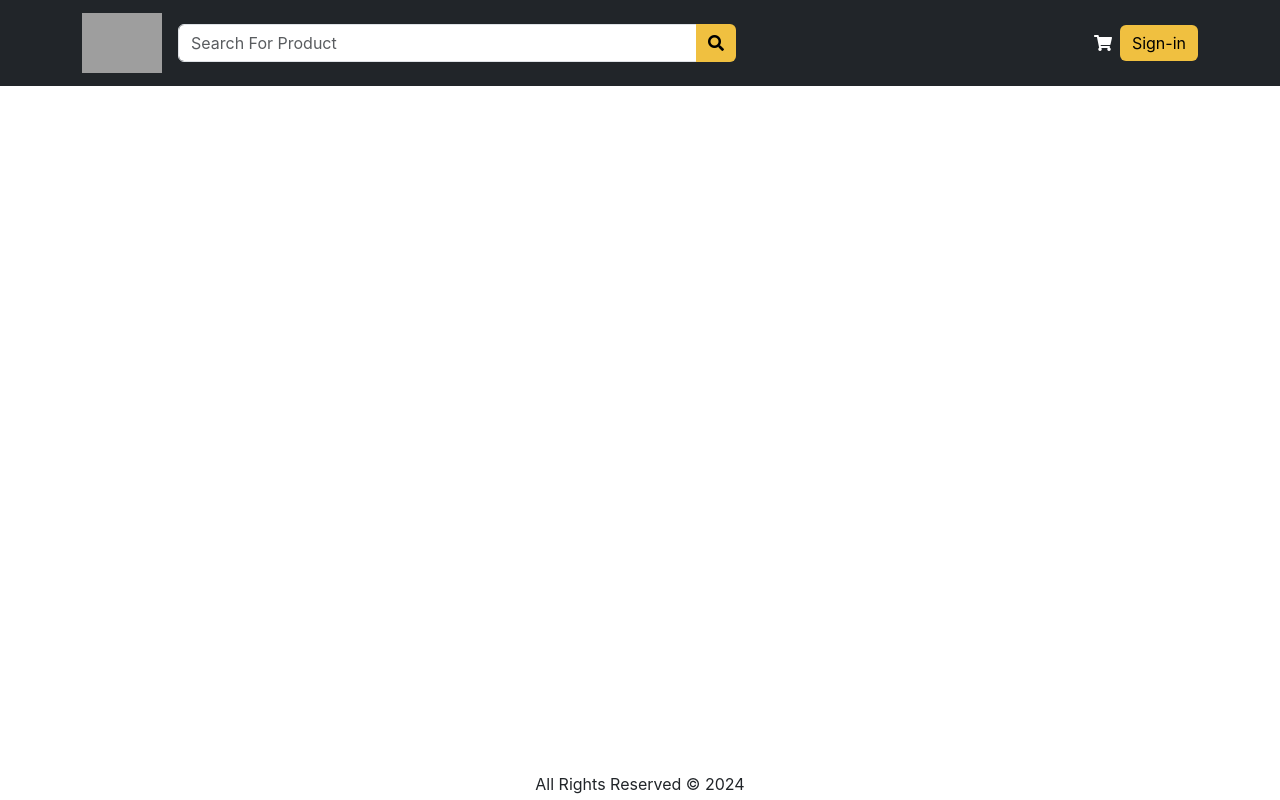
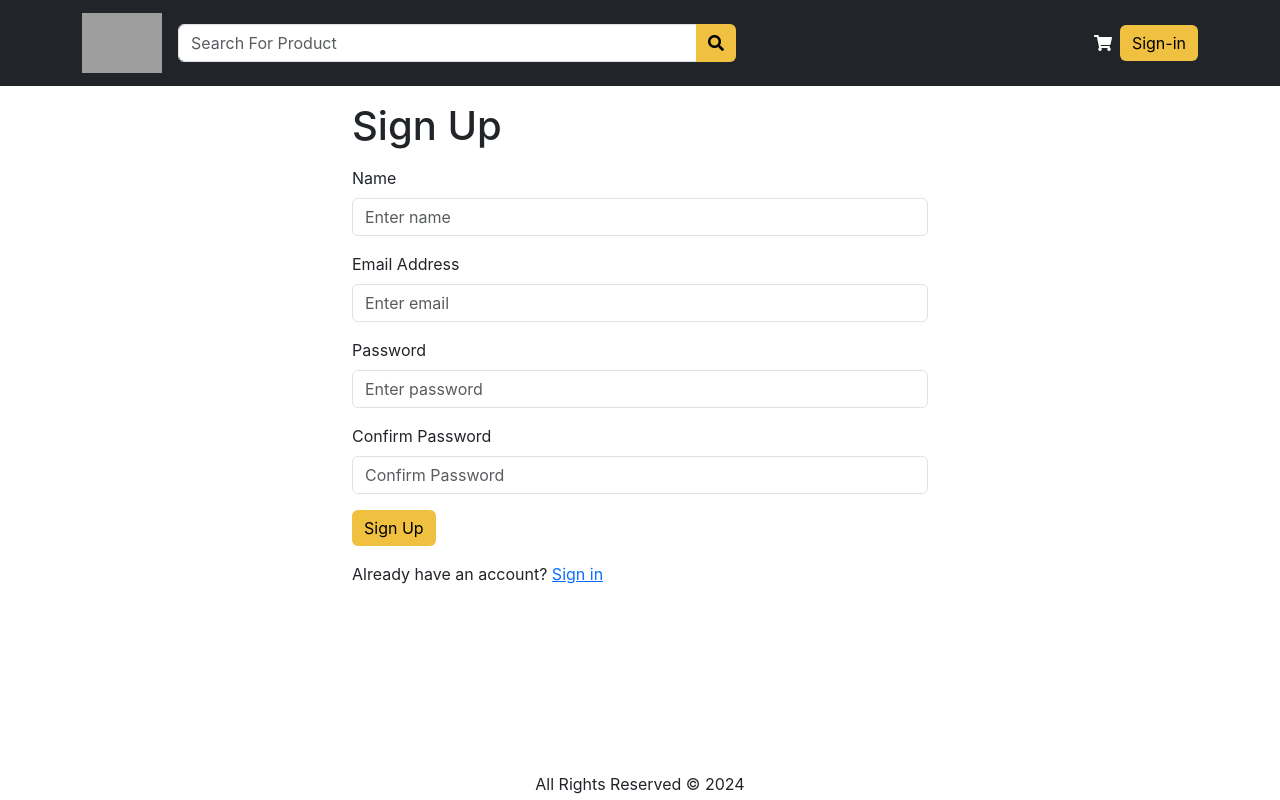
Before and after one commit to PixelPirate365/AmazonasApp, a React (Vite) app in the folder Frontend/: page /signup in a window 1280 px wide. Built offline with nearby package versions, Linux system fonts and the light colour scheme; grey boxes are pictures that could not be loaded.

Commit message:
update cart initialState

```diff
--- a/Frontend/src/Actions.jsx
+++ b/Frontend/src/Actions.jsx
@@ -2,5 +2,6 @@ const GET_REQUEST = "GET_REQUEST";
 const GET_ERROR = "GET_ERROR";
 const GET_SUCCESS = "GET_SUCCESS";
 const USER_SIGNIN = "USER_SIGNIN";
+const USER_SIGNOUT = "USER_SIGNOUT";
 
-export { GET_ERROR, GET_REQUEST, GET_SUCCESS, USER_SIGNIN };
+export { GET_ERROR, GET_REQUEST, GET_SUCCESS, USER_SIGNIN, USER_SIGNOUT };
--- a/Frontend/src/App.jsx
+++ b/Frontend/src/App.jsx
@@ -7,6 +7,7 @@ import Footer from "./components/Shared/Footer";
 import Header from "./components/Shared/Header";
 import SignInPage from "./Pages/SignInPage";
 import { ToastContainer } from "react-toastify";
+import SignUpPage from "./Pages/SignUpPage";
 
 function App() {
   return (
@@ -19,6 +20,8 @@ function App() {
             <Routes>
               <Route path="/" element={<HomePage />} />
               <Route path="signin" element={<SignInPage />} />
+              <Route path="signup" element={<SignUpPage />} />
+              <Route path="*" element={<h1>Not Found</h1>} />
             </Routes>
           </Container>
         </main>
--- a/Frontend/src/Pages/SignInPage.jsx
+++ b/Frontend/src/Pages/SignInPage.jsx
@@ -1,17 +1,24 @@
-import { useState } from "react";
+import { useState, useContext } from "react";
 import Button from "react-bootstrap/Button";
 import axios from "axios";
 import Container from "react-bootstrap/Container";
 import Title from "../components/Shared/Title";
 import Form from "react-bootstrap/Form";
-import { Link, useNavigate } from "react-router-dom";
+import { Link, useNavigate, useLocation } from "react-router-dom";
 import { toast } from "react-toastify";
 import { getError } from "../utils";
+import { Store } from "../store";
+import { USER_SIGNIN } from "../Actions";
 
 const SignInPage = () => {
   const [email, setEmail] = useState("");
   const [password, setPassword] = useState("");
   const navigate = useNavigate();
+
+  const { search } = useLocation();
+  const redirectInUrl = new URLSearchParams(search).get("redirect");
+  const redirect = redirectInUrl ? redirectInUrl : "/";
+  const { dispatch: ctxDispatch } = useContext(Store);
 
   const submitHandler = async (e) => {
     e.preventDefault();
@@ -20,8 +27,9 @@ const SignInPage = () => {
         email: email,
         password: password,
       });
+      ctxDispatch({ type: USER_SIGNIN, payload: data });
       localStorage.setItem("userInfo", JSON.stringify(data));
-      navigate("/");
+      navigate(redirect);
     } catch (error) {
       toast.error(getError(error));
     }
--- a/Frontend/src/Pages/SignUpPage.jsx
+++ b/Frontend/src/Pages/SignUpPage.jsx
@@ -1,8 +1,98 @@
+import { useState, useContext } from "react";
+import { useLocation, useNavigate } from "react-router-dom";
+import { toast } from "react-toastify";
+import { getError } from "../utils";
+import { Store } from "../store";
+import { USER_SIGNIN } from "../Actions";
+import Container from "react-bootstrap/esm/Container";
+import Title from "../components/Shared/Title";
+import Form from "react-bootstrap/Form";
+import Button from "react-bootstrap/Button";
+import { Link } from "react-router-dom";
+import axios from "axios";
 
 const SignUpPage = () => {
+  const navigate = useNavigate();
+
+  const [name, setName] = useState("");
+  const [email, setEmail] = useState("");
+  const [password, setPassword] = useState("");
+  const [confirmPassword, setConfirmPassword] = useState("");
+  const { search } = useLocation();
+  const redirectInUrl = new URLSearchParams(search).get("redirect");
+  const redirect = redirectInUrl ? redirectInUrl : "/";
+
+  const { state, dispatch: ctxDispatch } = useContext(Store);
+
+  const submitHandler = async (e) => {
+    e.preventDefault();
+    if (password !== confirmPassword) {
+      toast.error("Passwords do not match");
+      return;
+    }
+    try {
+      const { data } = await axios.post("/api/v1/user/signup", {
+        name: name,
+        email: email,
+        password: password,
+      });
+      ctxDispatch({ type: USER_SIGNIN, payload: data });
+      localStorage.setItem("userInfo", JSON.stringify(data));
+      navigate(redirect);
+    } catch (error) {
+      toast.error(getError(error));
+    }
+  };
   return (
-    <div>SignUpPage</div>
-  )
-}
+    <Container className="small-container">
+      <Title title="SignUp Page" />
+      <h1 className="my-3">Sign Up</h1>
+      <Form onSubmit={submitHandler}>
+        <Form.Group className="mb-3" controlId="name">
+          <Form.Label>Name</Form.Label>
+          <Form.Control
+            type="string"
+            placeholder="Enter name"
+            value={name}
+            onChange={(e) => setName(e.target.value)}
+          ></Form.Control>
+        </Form.Group>
+        <Form.Group className="mb-3" controlId="email">
+          <Form.Label>Email Address</Form.Label>
+          <Form.Control
+            type="email"
+            placeholder="Enter email"
+            value={email}
+            onChange={(e) => setEmail(e.target.value)}
+          ></Form.Control>
+        </Form.Group>
+        <Form.Group className="mb-3" controlId="password">
+          <Form.Label>Password</Form.Label>
+          <Form.Control
+            type="password"
+            placeholder="Enter password"
+            value={password}
+            onChange={(e) => setPassword(e.target.value)}
+          ></Form.Control>
+        </Form.Group>
+        <Form.Group className="mb-3" controlId="confirmpassword">
+          <Form.Label>Confirm Password</Form.Label>
+          <Form.Control
+            type="password"
+            placeholder="Confirm Password"
+            value={confirmPassword}
+            onChange={(e) => setConfirmPassword(e.target.value)}
+          ></Form.Control>
+        </Form.Group>
+        <div className="mb-3">
+          <Button type="submit">Sign Up</Button>
+        </div>
+        <div className="mb-3">
+          Already have an account? <Link to="/signin">Sign in</Link>
+        </div>
+      </Form>
+    </Container>
+  );
+};
 
-export default SignUpPage
+export default SignUpPage;
--- a/Frontend/src/components/Shared/Header.jsx
+++ b/Frontend/src/components/Shared/Header.jsx
@@ -4,7 +4,16 @@ import { LinkContainer } from "react-router-bootstrap";
 import { Link } from "react-router-dom";
 import SearchBox from "./SearchBox";
 import Button from "react-bootstrap/Button";
+import NavDropdown from "react-bootstrap/NavDropdown";
+import { useContext } from "react";
+import { Store } from "../../store";
+import { USER_SIGNOUT } from "../../Actions";
 const Header = () => {
+  const { state, dispatch: ctxDispatch } = useContext(Store);
+  const { userInfo } = state;
+  const signoutHandler = () => {
+    ctxDispatch({ type: USER_SIGNOUT });
+  };
   return (
     <header>
       <NavBar bg="dark" variant="dark">
@@ -23,15 +32,28 @@ const Header = () => {
             <Link to="/cart" className="nav-link">
               <i
                 className="fas fa-shopping-cart text-white"
-                area-hidden="true"
+                aria-hidden="true"
               ></i>
             </Link>
           </nav>
-          <Link to="/signin" className="text-white nav-link">
-            <Button variant="outline-primary" id="button-signin">
-              Sign-in
-            </Button>
-          </Link>
+          {userInfo ? (
+            <NavDropdown
+              className="text-white"
+              title={userInfo.name}
+              id="username"
+            >
+              <NavDropdown.Divider />
+              <Link to="/#signout" onClick={signoutHandler} className="dropdown item">
+                Sign out
+              </Link>
+            </NavDropdown>
+          ) : (
+            <Link to="/signin" className="text-white nav-link">
+              <Button variant="outline-primary" id="button-signin">
+                Sign-in
+              </Button>
+            </Link>
+          )}
         </Container>
       </NavBar>
     </header>
--- a/Frontend/src/main.jsx
+++ b/Frontend/src/main.jsx
@@ -5,13 +5,16 @@ import App from "./App.jsx";
 import "./index.css";
 import axios from "axios";
 import { HelmetProvider } from "react-helmet-async";
+import { StoreProvider } from "./store.jsx";
 
 axios.defaults.baseURL = "http://localhost:8080";
 
 ReactDOM.createRoot(document.getElementById("root")).render(
   <React.StrictMode>
-    <HelmetProvider>
-      <App />
-    </HelmetProvider>
+    <StoreProvider>
+      <HelmetProvider>
+        <App />
+      </HelmetProvider>
+    </StoreProvider>
   </React.StrictMode>
 );
--- /dev/null
+++ b/Frontend/src/reducers/storeReducer.jsx
@@ -0,0 +1,14 @@
+import { USER_SIGNIN,USER_SIGNOUT } from "../Actions";
+
+export const storeReducer = (state, action) => {
+  switch (action.type) {
+    case USER_SIGNIN: {
+      return { ...state, userInfo: action.payload };
+    }
+    case USER_SIGNOUT: {
+      return { ...state, userInfo: null };
+    }
+    default:
+      return state;
+  }
+};
--- /dev/null
+++ b/Frontend/src/store.jsx
@@ -0,0 +1,28 @@
+import { createContext, useReducer } from "react";
+import { storeReducer } from "./reducers/storeReducer";
+import PropTypes from "prop-types";
+
+export const Store = createContext();
+const initialState = {
+  userInfo: localStorage.getItem("userInfo")
+    ? JSON.parse(localStorage.getItem("userInfo"))
+    : null,
+  cart: {
+    cartItems: localStorage.getItem("cartItems")
+      ? JSON.parse(localStorage.getItem("cartItems"))
+      : [],
+    shippingAddress: localStorage.getItem("shippingAddress")
+      ? JSON.parse(localStorage.getItem("shippingAddress"))
+      : {},
+    paymentMethod: localStorage.getItem("paymentMethod")
+      ? JSON.parse(localStorage.getItem("paymentMethod"))
+      : ""
+  },
+};
+export const StoreProvider = ({ children }) => {
+  const [state, dispatch] = useReducer(storeReducer, initialState);
+  const body = { state, dispatch };
+  return <Store.Provider value={body}>{children}</Store.Provider>;
+};
+
+StoreProvider.propTypes = { children: PropTypes.node.isRequired };
```
